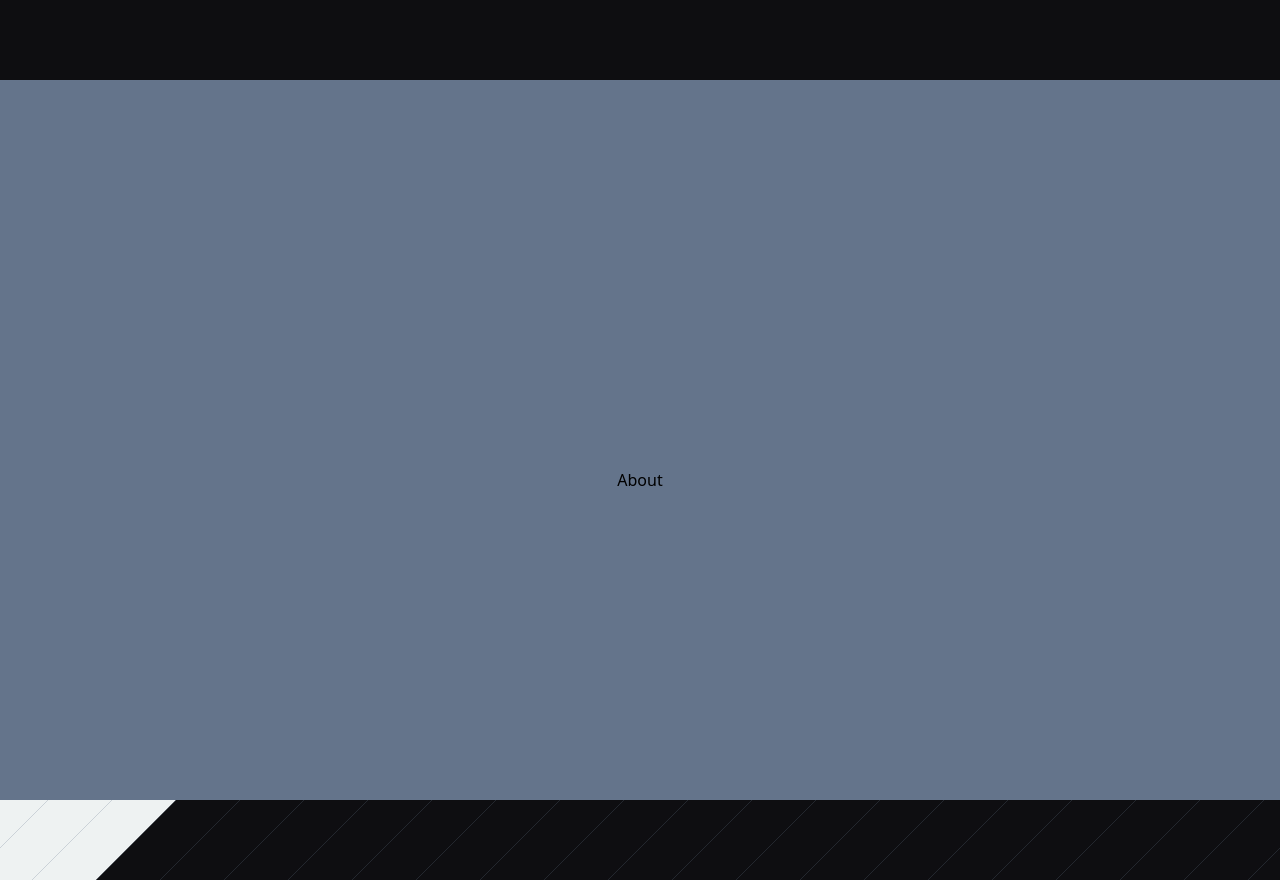
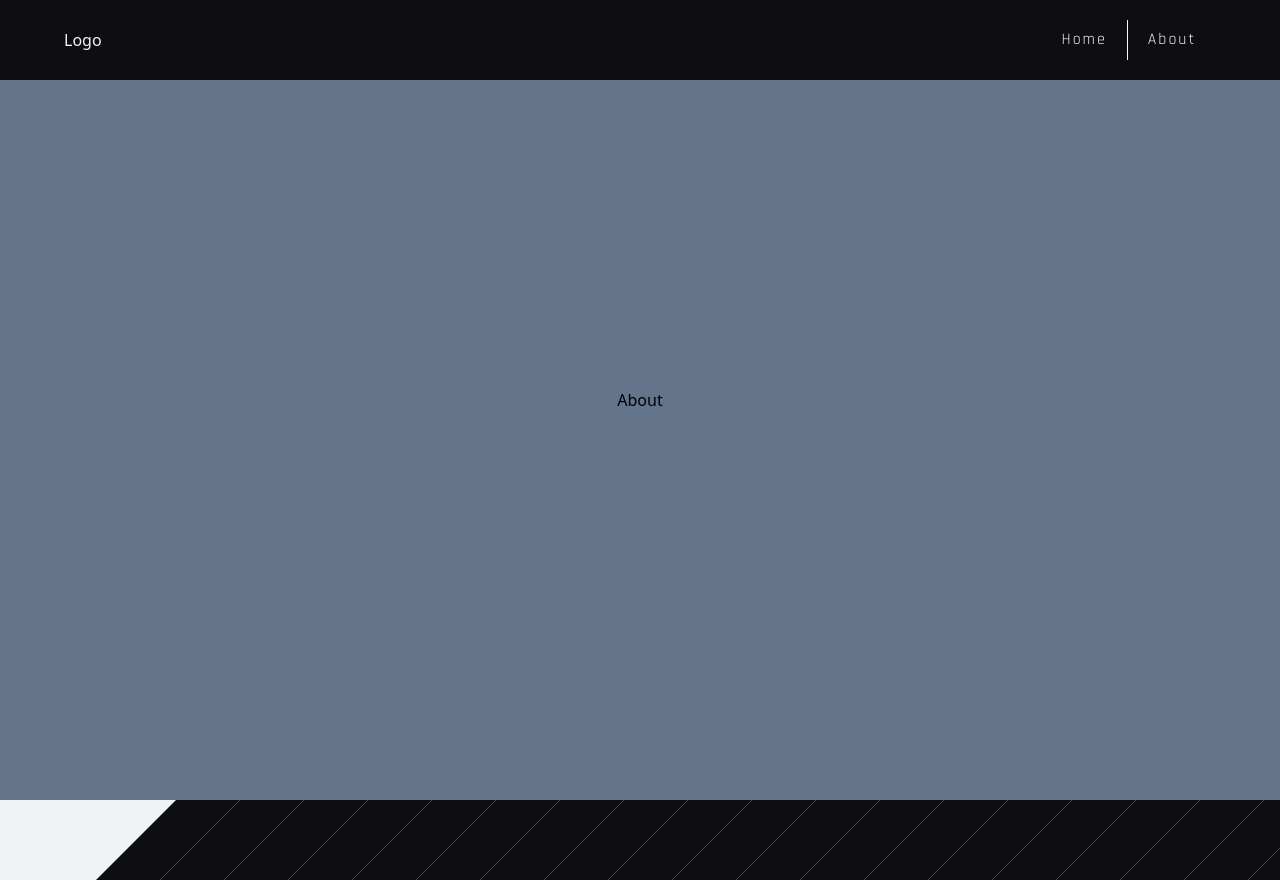
Before and after one commit to chinmayweb3/pages-motion, a React (Vite) app: page / in a window 1280 px wide. After the commit the page ends 800 px from the top, so only its background shows below. Built offline with nearby package versions, Linux system fonts and the light colour scheme.

Commit message:
navbar btn made

```diff
--- a/src/App.css
+++ b/src/App.css
@@ -1,4 +1,4 @@
-@import url("https://fonts.googleapis.com/css2?family=Orbitron:wght@400;600&family=Rajdhani:wght@600;700&display=swap");
+@import url("https://fonts.googleapis.com/css2?family=Orbitron:wght@400;600&family=Rajdhani:wght@100;200;300;400;600;700&display=swap");
 
 @tailwind base;
 @tailwind components;
--- /dev/null
+++ b/src/components/navbar/btnChoose.jsx
@@ -0,0 +1,56 @@
+import React from "react";
+import { Link } from "react-router-dom";
+
+const BtnChoose = (props) => {
+  return (
+    <Link className="px-[20px] h-[40px] overflow-hidden hover:bg-white/5 group flex items-center relative" to={props.to}>
+      {props.text}
+      <div
+        style={{ clipPath: "polygon(100% 0, 0% 100%, 100% 100%)" }}
+        className="absolute group-hover:top-0 group-hover:left-0 duration-150 ease-in top-[100%] left-0 bg-offWhite w-[100%] h-[100%]"
+      >
+        <div className="absolute top-0 right-0 text-offBlack font-semibold w-full h-full flex justify-center items-center">{props.text}</div>
+      </div>
+      <div
+        style={{ clipPath: "polygon(0 0, 0% 100%, 100% 0)" }}
+        className="absolute group-hover:bottom-0 group-hover:right-0 duration-150 ease-in bottom-[100%] right-0 bg-offWhite w-[100%] h-[100%]"
+      >
+        <div className="absolute top-0 right-0 text-offBlack font-semibold w-full h-full flex justify-center items-center">{props.text}</div>
+      </div>
+    </Link>
+  );
+};
+const BtnChoose2 = (props) => {
+  return (
+    <Link className="px-[20px] h-[40px] overflow-hidden hover:bg-white/5 group flex items-center relative" to={props.to}>
+      {props.text}
+      <div
+        style={{ clipPath: "polygon(0 0, 0% 100%, 50% 50%)" }} //left
+        className="absolute group-hover:left-0 duration-[250ms] ease-in top-0 left-[-100%] bg-offWhite w-[100%] h-[100%]"
+      >
+        <div className="absolute top-0 right-0 text-offBlack font-semibold w-full h-full flex justify-center items-center">{props.text}</div>
+      </div>
+      <div
+        style={{ clipPath: "polygon(0 0, 50% 50%, 100% 0)" }} //top
+        className="absolute group-hover:top-0 duration-[250ms] ease-in top-[-100%] left-0 bg-offWhite w-[100%] h-[100%]"
+      >
+        <div className="absolute top-0 right-0 text-offBlack font-semibold w-full h-full flex justify-center items-center">{props.text}</div>
+      </div>
+
+      <div
+        style={{ clipPath: "polygon(100% 0, 50% 50%, 100% 100%)" }} //right
+        className="absolute group-hover:right-0 duration-[250ms] ease-in top-0 right-[-100%] bg-offWhite w-[100%] h-[100%]"
+      >
+        <div className="absolute top-0 right-0 text-offBlack font-semibold w-full h-full flex justify-center items-center">{props.text}</div>
+      </div>
+      <div
+        style={{ clipPath: "polygon(0 100%, 50% 50%, 100% 100%)" }} // bottom
+        className="absolute group-hover:bottom-0 duration-[250ms] ease-in bottom-[-100%] left-0 bg-offWhite w-[100%] h-[100%]"
+      >
+        <div className="absolute top-0 right-0 text-offBlack font-semibold w-full h-full flex justify-center items-center">{props.text}</div>
+      </div>
+    </Link>
+  );
+};
+
+export default BtnChoose;
--- /dev/null
+++ b/src/components/navbar/nav.jsx
@@ -0,0 +1,21 @@
+import React from "react";
+import { Link } from "react-router-dom";
+import BtnChoose from "./btnChoose";
+
+const Navbar = () => {
+  return (
+    <nav className="fixed top-0 left-0 w-full h-[80px] bg-offBlack z-[20] flex">
+      <div className="h-[40px] my-auto w-[90%] m-auto flex justify-between items-center text-offWhite">
+        <h1>Logo</h1>
+        <div className="flex justify-center items-center text-[16px] font-rajdhani font-normal tracking-[2px]">
+          <BtnChoose to="/" text="Home" />
+
+          <hr className="h-[40px] w-[1px] bg-slate-50" />
+          <BtnChoose to="/about" text="About" />
+        </div>
+      </div>
+    </nav>
+  );
+};
+
+export default Navbar;
--- a/src/components/navbar/nav.tsx
+++ /dev/null
@@ -1,7 +0,0 @@
-import React from "react";
-
-const Navbar = () => {
-  return <nav className=" top-0 left-0 w-full h-[80px] bg-offBlack z-[51] "></nav>;
-};
-
-export default Navbar;
```
